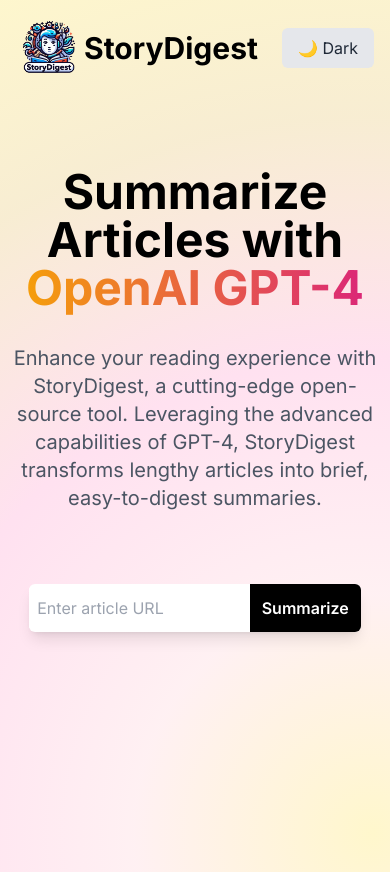
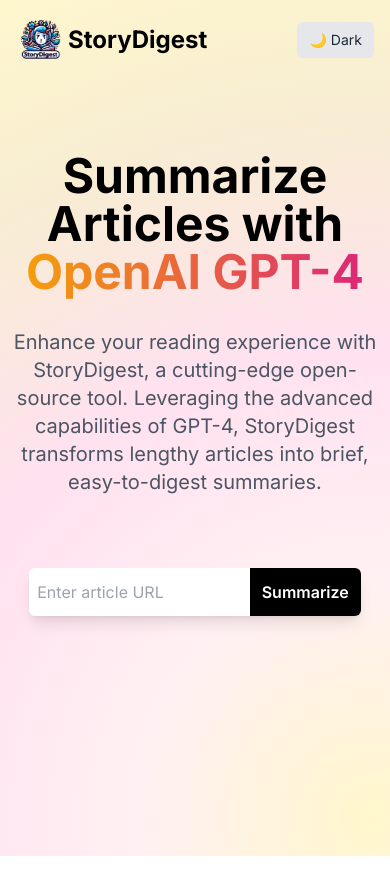
Before and after one commit to MiguelVazB/StoryDigest, a React (Vite) app: page / in a window 390 px wide. Built offline with nearby package versions, Linux system fonts and the light colour scheme.

Commit message:
feat: improve layout and styling in Hero component for better responsiveness

```diff
--- a/src/components/Hero.jsx
+++ b/src/components/Hero.jsx
@@ -3,14 +3,14 @@
 const Hero = ({ darkMode, toggleDarkMode }) => {
   return (
     <>
-      <header className="flex w-full items-center justify-between gap-1 p-4">
-        <div className="flex items-center gap-1">
-          <img className="w-16 h-16" src={logo} alt="StoryDigest logo" width="64" height="64" loading="eager" />
-          <div className="text-3xl font-extrabold dark:text-white">StoryDigest</div>
+      <header className="flex w-full items-center justify-between gap-2 p-4 flex-wrap sm:flex-nowrap">
+        <div className="flex items-center gap-1 sm:gap-2">
+          <img className="w-12 h-12 sm:w-16 sm:h-16" src={logo} alt="StoryDigest logo" width="64" height="64" loading="eager" />
+          <div className="text-2xl sm:text-3xl font-extrabold dark:text-white">StoryDigest</div>
         </div>
         <button
           onClick={toggleDarkMode}
-          className="bg-gray-200 dark:bg-gray-700 hover:bg-gray-300 dark:hover:bg-gray-600 text-gray-800 dark:text-gray-100 px-4 py-2 rounded-md transition duration-300 ease-in-out"
+          className="bg-gray-200 dark:bg-gray-700 hover:bg-gray-300 dark:hover:bg-gray-600 text-gray-800 dark:text-gray-100 px-3 py-2 sm:px-4 sm:py-2 rounded-md transition duration-300 ease-in-out text-sm sm:text-base whitespace-nowrap"
           aria-label="Toggle dark mode"
         >
           {darkMode ? '☀️ Light' : '🌙 Dark'}
```
